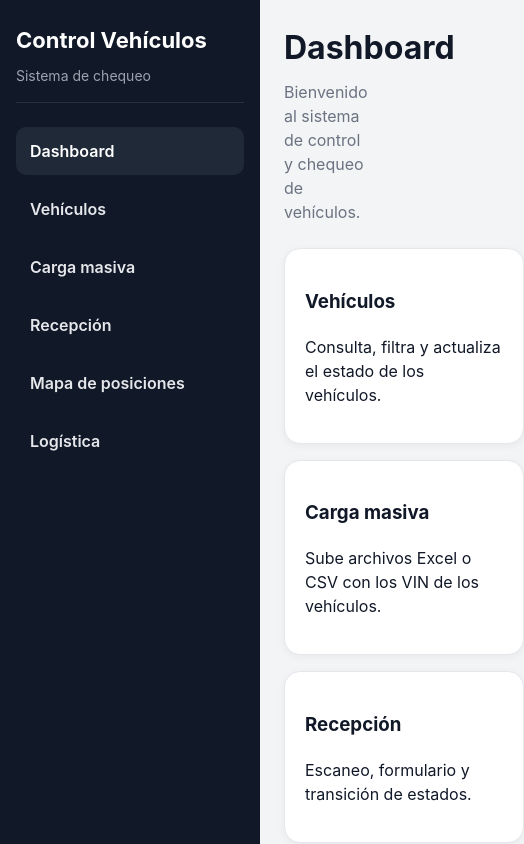
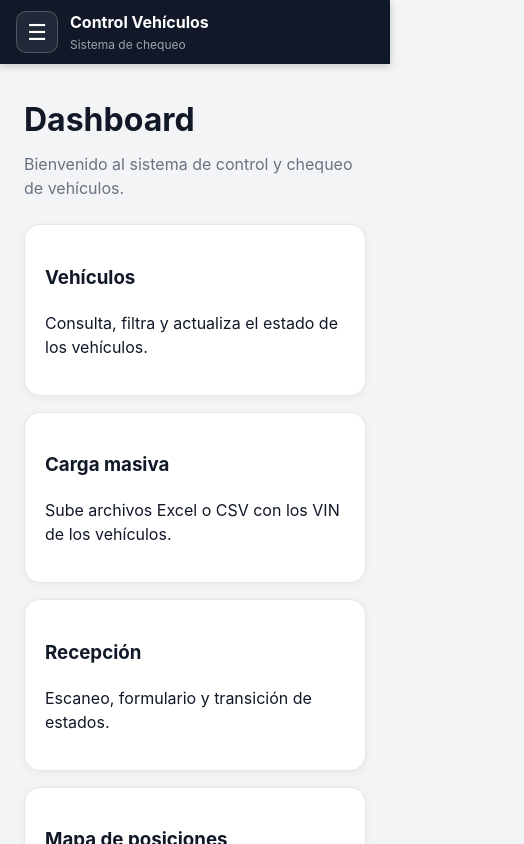
Before and after one commit to FelipeMartinez01/Porpuesta, a React (Vite) app in the folder control-vehiculos-pwa/frontend/: page / in a window 390 px wide. Shown: the top 844 px of the page, 524 px wide, since content can reach past the window. Built offline with nearby package versions, Linux system fonts and the light colour scheme.

Commit message:
v0.17 responsivo

```diff
--- a/control-vehiculos-pwa/frontend/src/components/AppLayout.tsx
+++ b/control-vehiculos-pwa/frontend/src/components/AppLayout.tsx
@@ -1,11 +1,63 @@
+import { useEffect, useState } from "react";
 import { Outlet } from "react-router-dom";
 import Sidebar from "./Sidebar";
 
 export default function AppLayout() {
+  const [sidebarOpen, setSidebarOpen] = useState(false);
+  const [isMobile, setIsMobile] = useState(window.innerWidth < 900);
+
+  useEffect(() => {
+    const handleResize = () => {
+      const mobile = window.innerWidth < 900;
+      setIsMobile(mobile);
+
+      if (!mobile) {
+        setSidebarOpen(false);
+      }
+    };
+
+    window.addEventListener("resize", handleResize);
+    return () => window.removeEventListener("resize", handleResize);
+  }, []);
+
   return (
     <div style={styles.container}>
-      <Sidebar />
-      <main style={styles.main}>
+      {isMobile ? (
+        <header style={styles.mobileHeader}>
+          <button
+            style={styles.menuButton}
+            onClick={() => setSidebarOpen(true)}
+          >
+            ☰
+          </button>
+
+          <div>
+            <strong>Control Vehículos</strong>
+            <div style={styles.mobileSubtitle}>Sistema de chequeo</div>
+          </div>
+        </header>
+      ) : null}
+
+      <Sidebar
+        isMobile={isMobile}
+        isOpen={sidebarOpen}
+        onClose={() => setSidebarOpen(false)}
+      />
+
+      {isMobile && sidebarOpen ? (
+        <div
+          style={styles.overlay}
+          onClick={() => setSidebarOpen(false)}
+        />
+      ) : null}
+
+      <main
+        style={{
+          ...styles.main,
+          marginLeft: isMobile ? 0 : 260,
+          paddingTop: isMobile ? 72 : 0,
+        }}
+      >
         <Outlet />
       </main>
     </div>
@@ -14,13 +66,46 @@ export default function AppLayout() {
 
 const styles: Record<string, React.CSSProperties> = {
   container: {
-    display: "flex",
     minHeight: "100vh",
     background: "#f3f4f6",
   },
   main: {
-    flex: 1,
-    padding: "0",
     minWidth: 0,
   },
+  mobileHeader: {
+    position: "fixed",
+    top: 0,
+    left: 0,
+    right: 0,
+    height: "64px",
+    background: "#111827",
+    color: "#fff",
+    display: "flex",
+    alignItems: "center",
+    gap: "12px",
+    padding: "0 16px",
+    zIndex: 1000,
+    boxShadow: "0 2px 8px rgba(0,0,0,0.2)",
+  },
+  menuButton: {
+    width: "42px",
+    height: "42px",
+    borderRadius: "10px",
+    border: "1px solid rgba(255,255,255,0.2)",
+    background: "#1f2937",
+    color: "#fff",
+    fontSize: "22px",
+    cursor: "pointer",
+  },
+  mobileSubtitle: {
+    fontSize: "12px",
+    color: "#9ca3af",
+    marginTop: "2px",
+  },
+  overlay: {
+    position: "fixed",
+    inset: 0,
+    background: "rgba(0,0,0,0.45)",
+    zIndex: 1001,
+  },
 };
--- a/control-vehiculos-pwa/frontend/src/components/Sidebar.tsx
+++ b/control-vehiculos-pwa/frontend/src/components/Sidebar.tsx
@@ -1,4 +1,10 @@
 import { NavLink } from "react-router-dom";
+
+type Props = {
+  isMobile?: boolean;
+  isOpen?: boolean;
+  onClose?: () => void;
+};
 
 const links = [
   { to: "/", label: "Dashboard" },
@@ -6,17 +12,39 @@ const links = [
   { to: "/upload", label: "Carga masiva" },
   { to: "/reception", label: "Recepción" },
   { to: "/parking-map", label: "Mapa de posiciones" },
-
-  // 🔥 NUEVO
   { to: "/logistics", label: "Logística" },
 ];
 
-export default function Sidebar() {
+export default function Sidebar({
+  isMobile = false,
+  isOpen = false,
+  onClose,
+}: Props) {
   return (
-    <aside style={styles.sidebar}>
+    <aside
+      style={{
+        ...styles.sidebar,
+        position: "fixed",
+        left: isMobile ? (isOpen ? 0 : "-280px") : 0,
+        top: 0,
+        bottom: 0,
+        zIndex: isMobile ? 1002 : 999,
+        transition: "left 0.25s ease",
+      }}
+    >
       <div style={styles.logoArea}>
-        <h2 style={styles.logo}>Control Vehículos</h2>
-        <p style={styles.subtitle}>Sistema de chequeo</p>
+        <div style={styles.logoTop}>
+          <div>
+            <h2 style={styles.logo}>Control Vehículos</h2>
+            <p style={styles.subtitle}>Sistema de chequeo</p>
+          </div>
+
+          {isMobile ? (
+            <button style={styles.closeButton} onClick={onClose}>
+              ✕
+            </button>
+          ) : null}
+        </div>
       </div>
 
       <nav style={styles.nav}>
@@ -24,6 +52,7 @@ export default function Sidebar() {
           <NavLink
             key={link.to}
             to={link.to}
+            onClick={isMobile ? onClose : undefined}
             style={({ isActive }) => ({
               ...styles.link,
               ...(isActive ? styles.activeLink : {}),
@@ -47,10 +76,18 @@ const styles: Record<string, React.CSSProperties> = {
     display: "flex",
     flexDirection: "column",
     gap: "24px",
+    boxSizing: "border-box",
+    overflowY: "auto",
   },
   logoArea: {
     borderBottom: "1px solid rgba(255,255,255,0.1)",
     paddingBottom: "16px",
+  },
+  logoTop: {
+    display: "flex",
+    justifyContent: "space-between",
+    alignItems: "flex-start",
+    gap: "12px",
   },
   logo: {
     margin: 0,
@@ -60,6 +97,15 @@ const styles: Record<string, React.CSSProperties> = {
     margin: "8px 0 0 0",
     color: "#9ca3af",
     fontSize: "14px",
+  },
+  closeButton: {
+    border: "none",
+    background: "#1f2937",
+    color: "#fff",
+    borderRadius: "10px",
+    padding: "8px 10px",
+    cursor: "pointer",
+    fontWeight: 800,
   },
   nav: {
     display: "flex",
```
